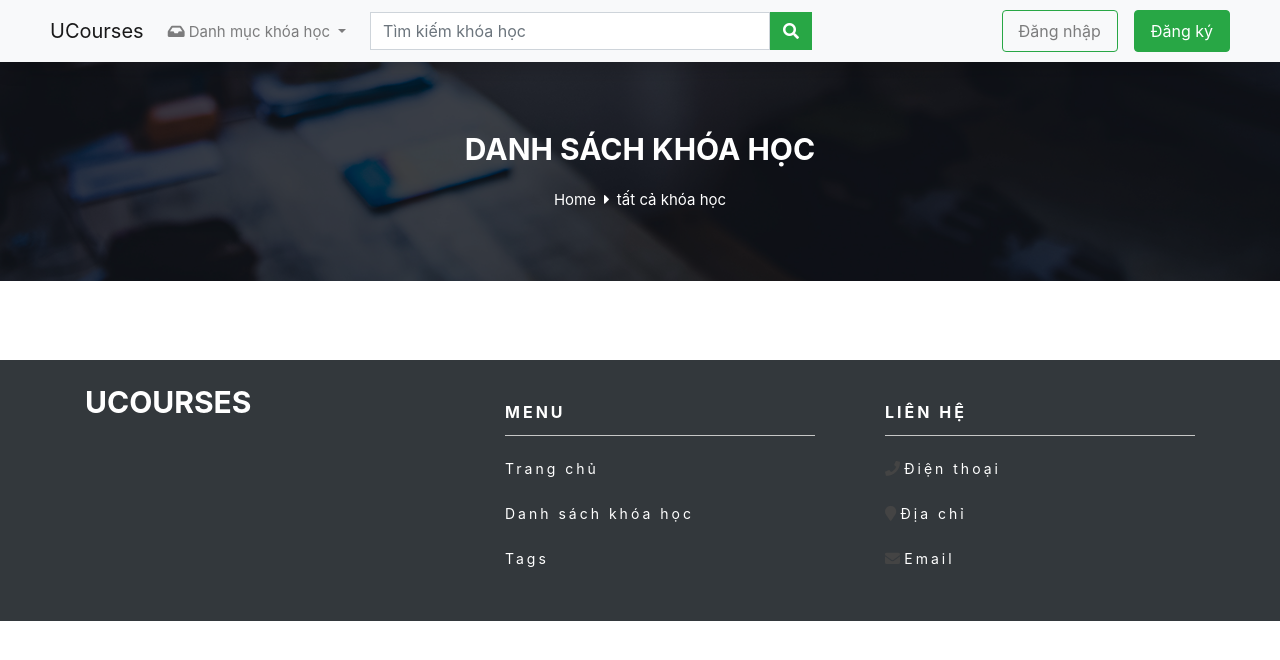
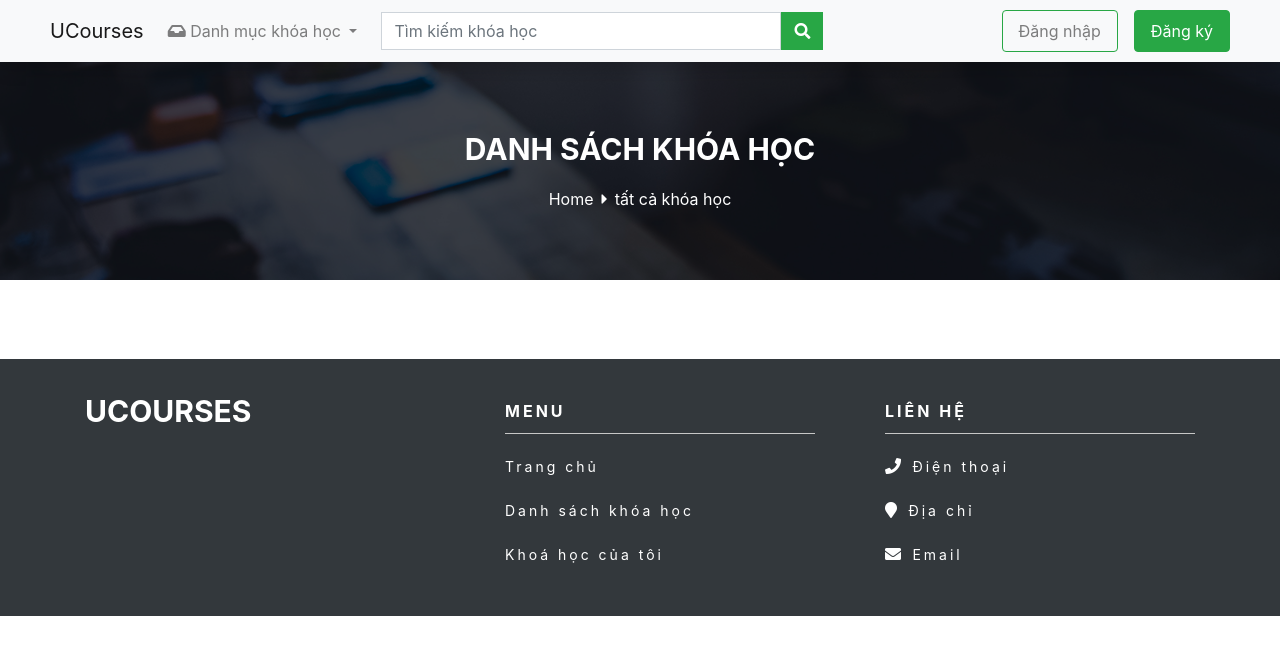
Before and after one commit to quyctd/myclass-clone, a Django app: page /course/ in a window 1280 px wide. Shown: the top 660 px of the page. Run offline with Django 3.2, Linux system fonts and the light colour scheme; data that the repository does not hold is empty; parts of the project's set-up code (start-up, migrations or seed data) failed here and were passed over; some libraries are stand-ins or nearby versions.

Commit message:
Update UI for Ipad

```diff
--- a/apps/views.py
+++ b/apps/views.py
@@ -4,16 +4,17 @@
 from django.db.models import Q, Count
 from taggit.models import Tag
 import datetime
-from django.contrib.auth import login, authenticate
+from django.contrib.auth import login, authenticate, update_session_auth_hash, decorators
 from django.contrib.auth.forms import UserCreationForm
 from django.shortcuts import redirect
 from django.contrib.auth.models import User, AnonymousUser
 from .forms import *
 from django.contrib import messages
-from django.contrib.auth import update_session_auth_hash, decorators
 from django.contrib.auth.password_validation import validate_password
 from .tools import pre_upload_avatar_image
 from django.db.models import F
+from django.http import HttpResponseRedirect
+
 # Create your views here.
 
 @decorators.login_required(login_url = "/login/")
@@ -154,6 +155,9 @@
             raw_password = form.cleaned_data.get('password1')
             user = authenticate(username=username, password=raw_password)
             login(request, user)
+            next_url = request.GET.get('next', '')
+            if next_url != "":
+                return HttpResponseRedirect(next_url)
             return redirect('home')
     else:
         form = SignUpForm()
--- a/static/css/list_course.css
+++ b/static/css/list_course.css
@@ -1,12 +1,4 @@
-/* Body css */
 
-body {
-    color: #444444;
-    line-height: 25px;
-    font-size: 15px;
-}
-
-/* Endbody */
 /*Image Logo List Course Css */
 .bright-page-title-area, .bright-page-title-area a {
     color: #fff;
--- a/static/css/style.css
+++ b/static/css/style.css
@@ -175,6 +175,10 @@
   object-fit: cover;
 }
 
+.form-search {
+  width:50vh;
+}
+
 @media only screen and (max-width: 600px) {
   section.stats {
     display: none;
@@ -297,3 +301,14 @@
     margin: 0;
   }
 }
+
+/* For Ipad Pro only */
+@media only screen
+and (min-width: 1024px)
+and (max-height: 1366px)
+and (orientation: portrait)
+and (-webkit-min-device-pixel-ratio: 2) {
+  .form-search {
+    width: 20vh;
+  }
+}
--- a/templates/partial/footer.html
+++ b/templates/partial/footer.html
@@ -21,24 +21,24 @@
             <div class="col-md-4 col-sm-6 col-xs-12">
                 <ul class="menu">
                      <span>Menu</span>
-                     <li><a href="#">Trang chủ</a></li>
+                     <li><a href="/">Trang chủ</a></li>
 
-                      <li><a href="#">Danh sách khóa học</a></li>
+                      <li><a href="/course/">Danh sách khóa học</a></li>
 
-                      <li><a href="#">Tags</a></li>
+                      <li><a href="/mycourses/">Khoá học của tôi</a></li>
                  </ul>
             </div>
             <div class="col-md-4 col-sm-6 col-xs-12">
               <ul class="address">
                     <span>Liên hệ</span>
                     <li>
-                       <i class="fa fa-phone" aria-hidden="true"></i>&nbsp;<a href="#">Điện thoại</a>
+                       <i class="fa fa-phone text-white" aria-hidden="true"></i>&nbsp;<a href=""> Điện thoại</a>
                     </li>
                     <li>
-                       <i class="fa fa-map-marker" aria-hidden="true"></i>&nbsp;<a href="#">Địa chỉ</a>
+                       <i class="fa fa-map-marker text-white" aria-hidden="true"></i>&nbsp;<a href=""> Địa chỉ</a>
                     </li>
                     <li>
-                       <i class="fa fa-envelope" aria-hidden="true"></i>&nbsp;<a href="#">Email</a>
+                       <i class="fa fa-envelope text-white" aria-hidden="true"></i>&nbsp;<a href=""> Email</a>
                     </li>
                </ul>
            </div>
--- a/templates/partial/header.html
+++ b/templates/partial/header.html
@@ -20,7 +20,7 @@
     </ul>
     <form action="{% url 'search' %}" class="navbar-search form-inline my-2 my-lg-0 mr-auto" method="GET">
 
-        <div class="form-group ml-sm-3" style="width:50vh">
+        <div class="form-group ml-sm-3 form-search">
           <input style="width: 100%" type="text" class="form-control rounded-0" name='q' placeholder="Tìm kiếm khóa học">
         </div>
         <button type="submit" class="btn btn-success rounded-0"><i class="fas fa-search"></i></button>
--- a/templates/registration/login.html
+++ b/templates/registration/login.html
@@ -30,7 +30,7 @@
 				{% endif %}
 
 				<button type='submit'>login</button>
-				<p class="message">Not registered? <a href="/signup">Create an account</a></p>
+				<p class="message">Not registered? <a href="/signup/{{ request.get_full_path|slice:'7:' }}">Create an account</a></p>
 			</form>
 		</div>
 	</div>
--- a/templates/search.html
+++ b/templates/search.html
@@ -38,14 +38,14 @@
     <!-- Search display -->
     <div class="container mt-5">
         <div class="row">
-            <div class="col-md-8">
+            <div class="col-lg-8 col-md-12 col-sm-12">
                 {% if courses|length == 0 %}
                     {% include "search/not-found.html" %}
                 {% else %}
                     {% include "search/found.html" %}
                 {% endif %}
             </div>
-            <div class="col-md-4">
+            <div class="col-lg-4 col-md-12 col-sm-12">
                 {% include "search/categories.html" %}
                 {% include "search/tags.html" %}
             </div>
```
